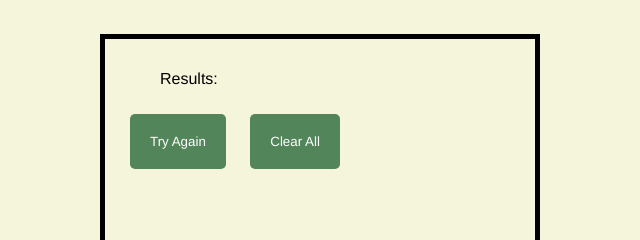
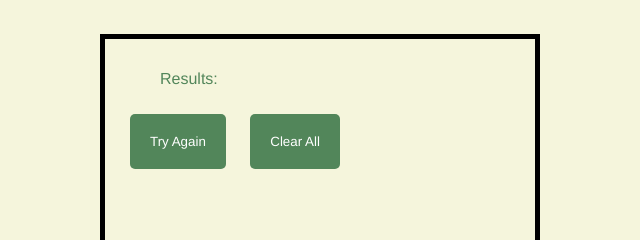
Before and after one commit to mcook2323/quiz-code, a plain HTML site: page index.html in a window 1280 px wide. Both pictures are taken after a click on the button "View Highscore". Shown: the part 146-386 px from the top of the page, 320-960 px from the left. Drawn offline with Linux system fonts and the light colour scheme.

Commit message:
Updated README

```diff
--- a/Assets/CSS/styl.css
+++ b/Assets/CSS/styl.css
@@ -69,8 +69,9 @@ input[type="text"] {
 }
 
 
-.feedback{
-
+.result{
+  color: #52865a;
+  align-items: center;
 }
 
 
```
Also changed, not shown: 1 other file.
